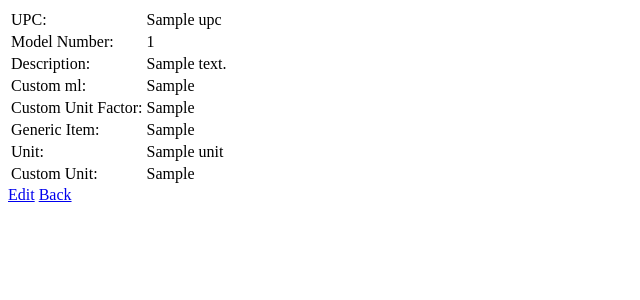
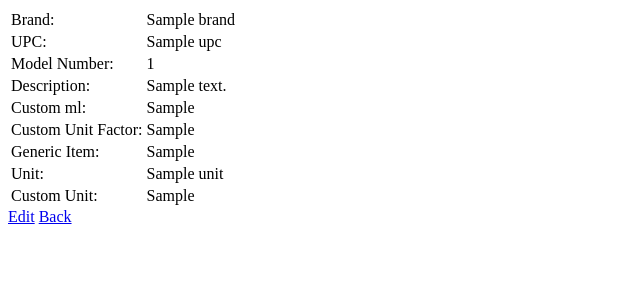
Before and after one commit to freestyletin/budget, a Django app: template items/templates/items/detail.html in a window 1280 px wide. Shown: the top 300 px of the page, without its empty margins (0-640 px from the left). Run offline with Django 3.2, Linux system fonts and the light colour scheme; the template is opened without the code that fills it: most values are stand-ins (such as "Sample title", 1, 10 or a date in 2020).

Commit message:
Configuring modelforms

```diff
--- a/items/templates/items/detail.html
+++ b/items/templates/items/detail.html
@@ -2,6 +2,7 @@
 
 <link rel="stylesheet" type="text/css" href="{% static 'items/style.css' %}" />
 <table>
+  <tr><td>Brand:</td><td>{{ object.brand }}</td></tr>
   <tr><td>UPC:</td><td>{{ object.upc }}</td></tr>
   <tr><td>Model Number:</td><td>{{ object.model_number }}</td></tr>
   <tr><td>Description:</td><td>{{ object.description }}</td></tr>
```
